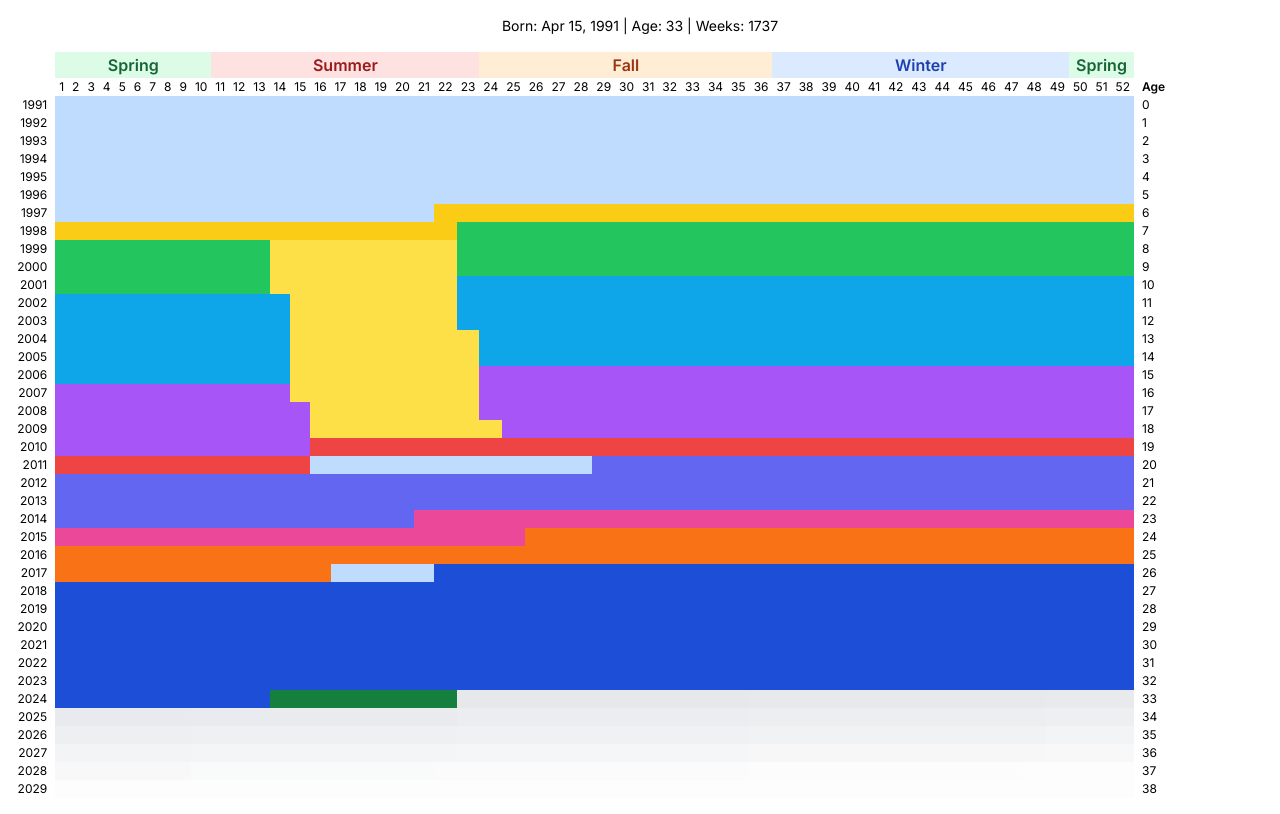
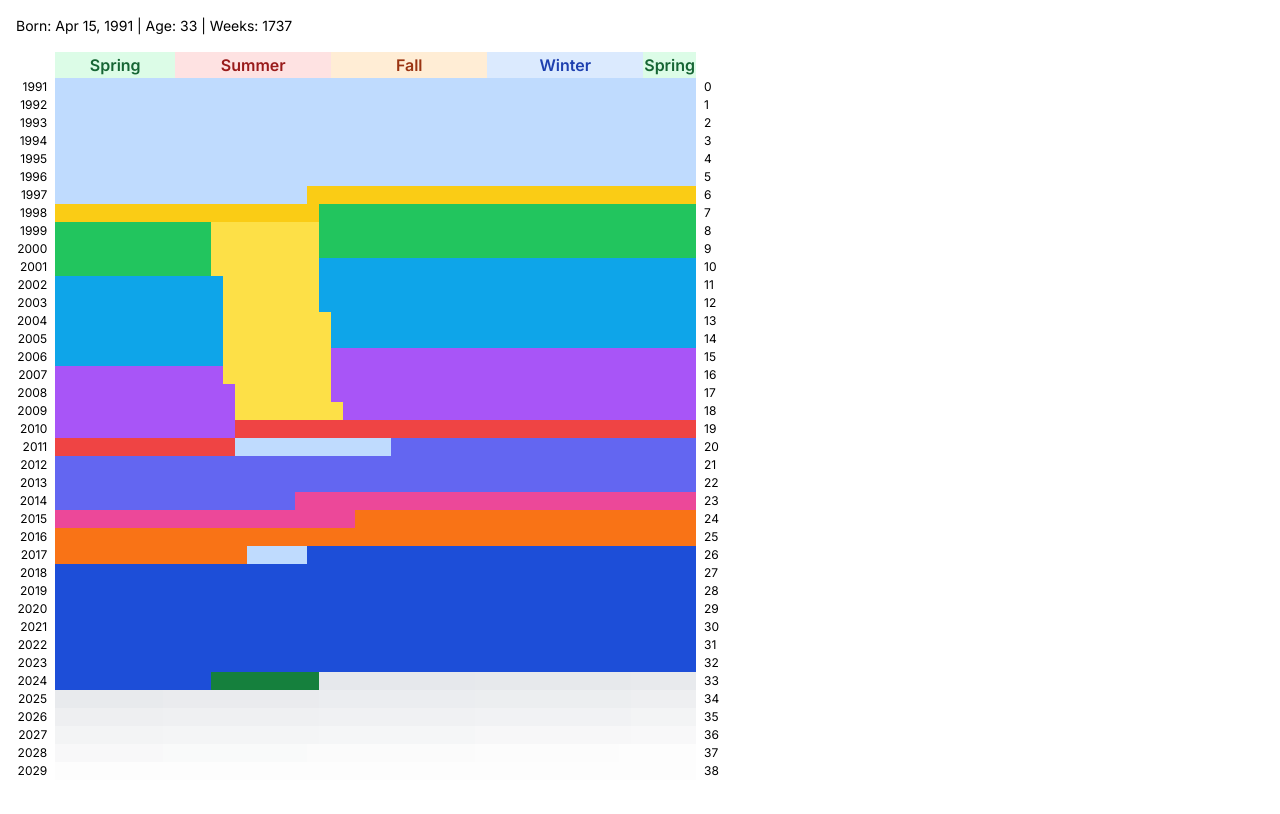
Before and after one commit to WiegerWolf/life-calendar, a Next.js app: page / in a window 1280 px wide. Built offline with nearby package versions, Linux system fonts and the light colour scheme.

Commit message:
Refactor LifeCalendar and Home components to simplify layouts and remove redundant code

```diff
--- a/app/page.tsx
+++ b/app/page.tsx
@@ -52,8 +52,8 @@ export default function Home() {
   const weeksLived = Math.floor((today.getTime() - birthDate.getTime()) / (7 * 24 * 60 * 60 * 1000));
 
   return (
-    <main className="flex min-h-screen flex-col items-center justify-start p-4">
-      <div className="text-sm mb-4 text-center">
+    <main className="flex min-h-screen flex-col justify-start p-4">
+      <div className="text-sm mb-4">
         <p>Born: Apr 15, 1991 | Age: {age} | Weeks: {weeksLived}</p>
       </div>
       <div className="flex flex-col md:flex-row w-full mx-auto">
--- a/components/LifeCalendar.tsx
+++ b/components/LifeCalendar.tsx
@@ -157,15 +157,6 @@ const LifeCalendar: React.FC<LifeCalendarProps> = ({ birthDate, lifeEvents }) =>
                         )}
                         <th></th> {/* Add an empty header for the age column */}
                     </tr>
-                    <tr>
-                        <th></th>
-                        {Array.from({ length: 52 }).map((_, index) => (
-                            <th key={index} className="text-xs font-normal px-1">
-                                {index + 1}
-                            </th>
-                        ))}
-                        <th className="text-xs font-semibold px-2">Age</th> {/* Add header for age column */}
-                    </tr>
                 </thead>
                 <tbody>
                     {Array.from({ length: totalYears }).map((_, yearIndex) => (
```
